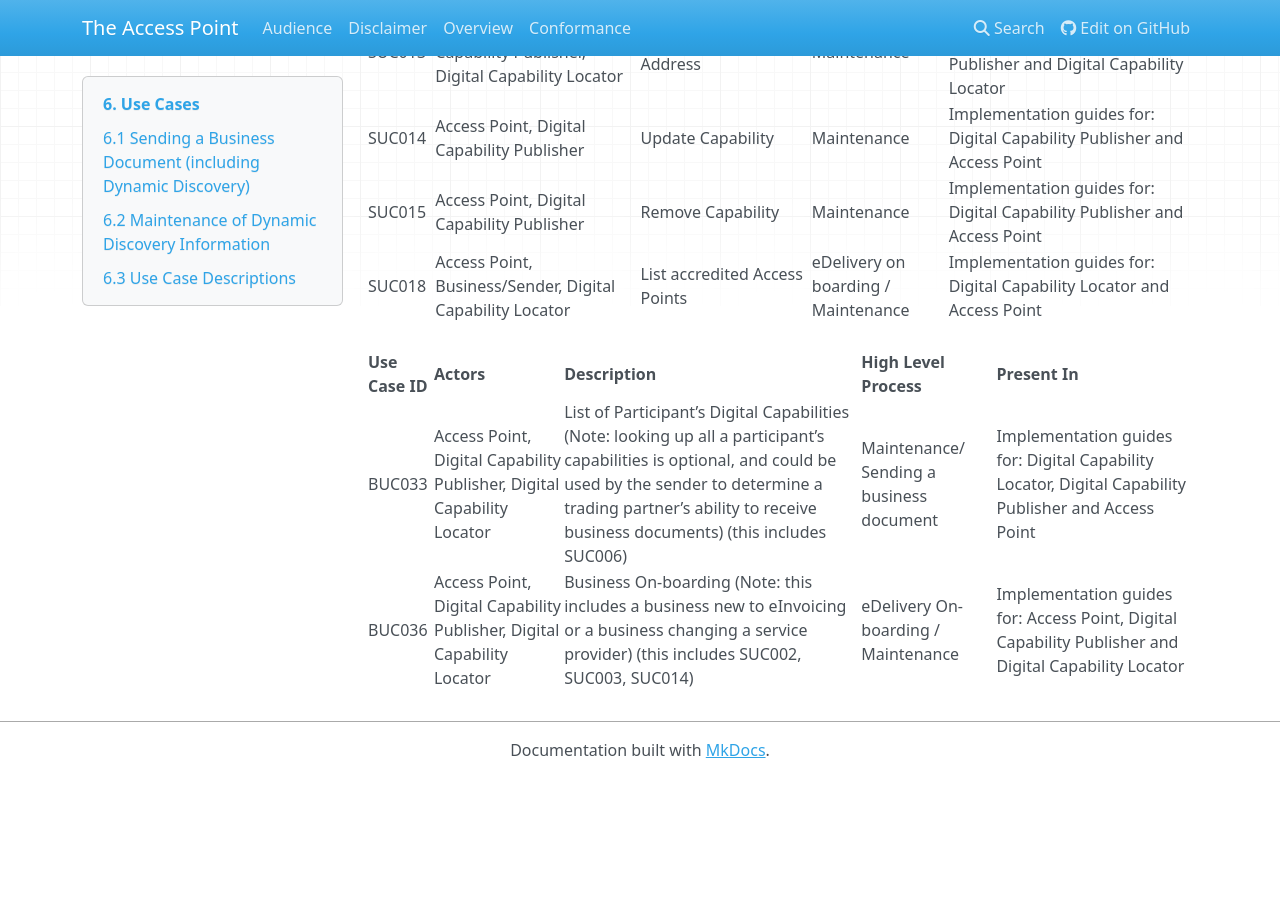
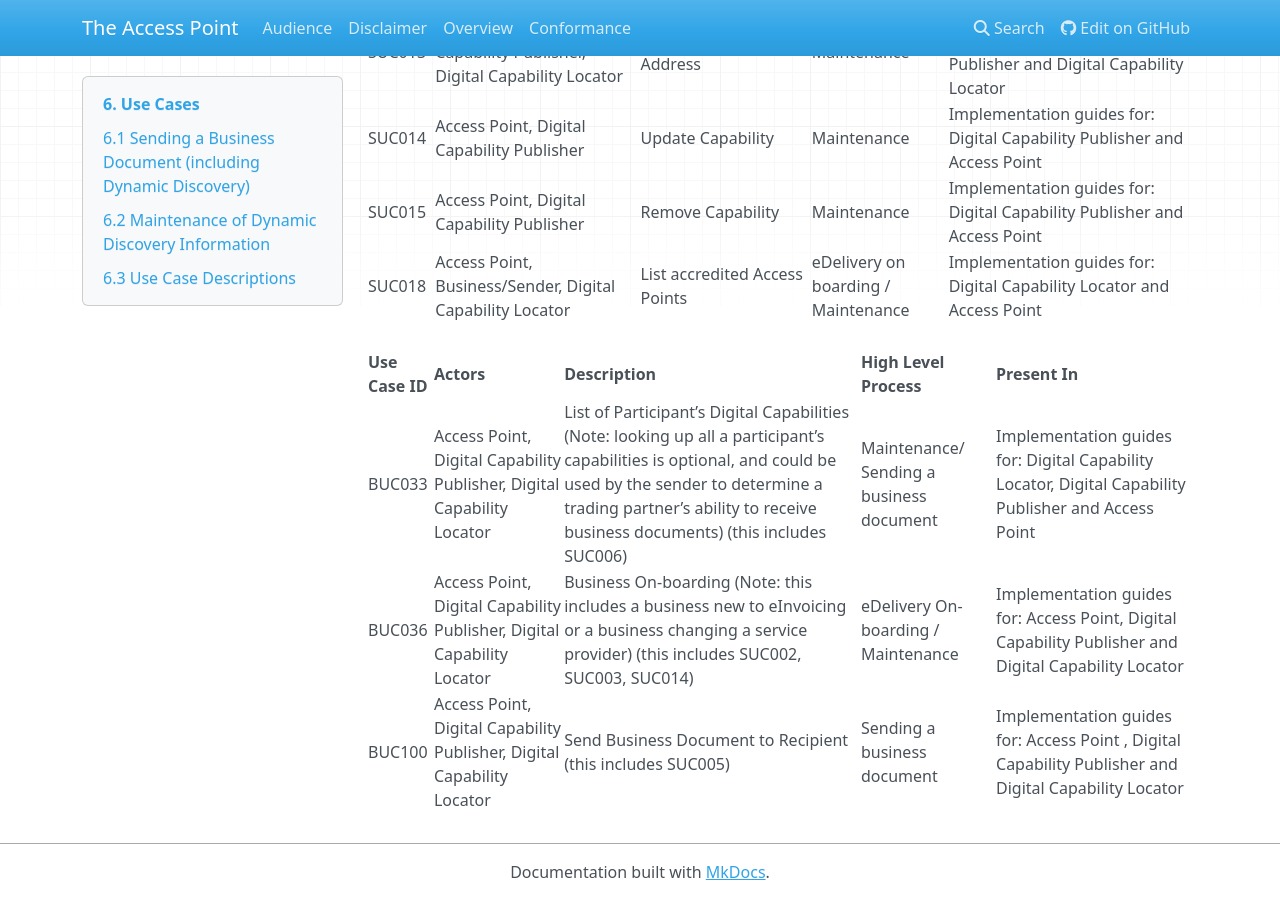
Before and after one commit to Digital-Business-Council/Access-Point, an MkDocs documentation site: the page built from docs/use-cases.md, in a window 1280 px wide and 900 px high, scrolled down 1207 px. Built offline with MkDocs 1.6.1, drawn with Linux system fonts in a browser that asks for light colours; nearby versions of some CDN libraries; old or Windows-style settings are respelled for this version of MkDocs; before the commit the page ends 1985 px from its top, so only the background shows below that.

Commit message:
Update use-cases.md

```diff
--- a/docs/use-cases.md
+++ b/docs/use-cases.md
@@ -38,3 +38,4 @@ SUC018 | Access Point, Business/Sender, Digital Capability Locator | List accred
 **Use Case ID** |**Actors**| **Description** |**High Level Process**| **Present In** |
 BUC033 | Access Point, Digital Capability Publisher, Digital Capability Locator | List of Participant’s Digital Capabilities (Note: looking up all a participant’s capabilities is optional, and could be used by the sender to determine a trading partner’s ability to receive business documents) (this includes SUC006) | Maintenance/ Sending a business document | Implementation guides for: Digital Capability Locator, Digital Capability Publisher and Access Point |
 BUC036 | Access Point, Digital Capability Publisher, Digital Capability Locator |Business On-boarding (Note: this includes a business new to eInvoicing or a business changing a service provider) (this includes SUC002, SUC003, SUC014) | eDelivery On-boarding / Maintenance | Implementation guides for: Access Point, Digital Capability Publisher and Digital Capability Locator
+BUC100 | Access Point, Digital Capability Publisher, Digital Capability Locator | Send Business Document to Recipient (this includes SUC005) | Sending a business document | Implementation guides for: Access Point , Digital Capability Publisher and Digital Capability Locator |
```
